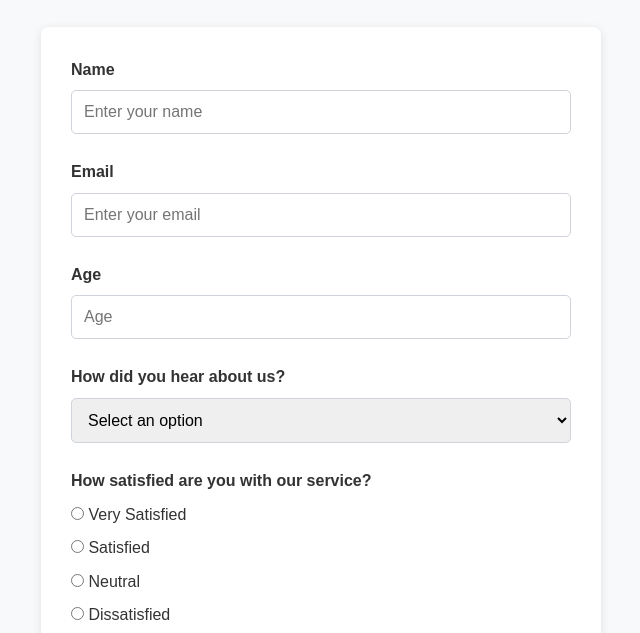
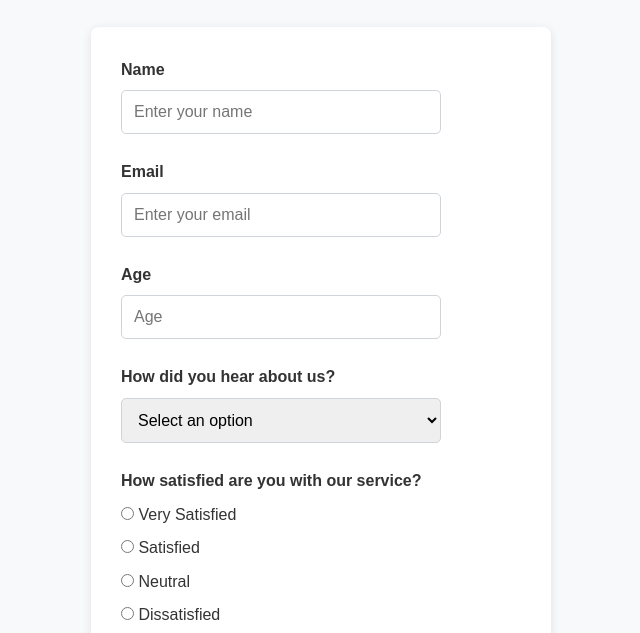
Before and after one commit to oteksolutions/codex25-015-simple-survey-form, a plain HTML site: page index.html in a window 1280 px wide. Shown: the part 146-779 px from the top of the page, without its empty margins (319-959 px from the left). Drawn offline with Linux system fonts and the light colour scheme.

Commit message:
Update css

```diff
--- a/css/style.css
+++ b/css/style.css
@@ -13,7 +13,7 @@ body {
 }
 
 .container {
-  max-width: 600px;
+  max-width: 500px;
   margin: 0 auto;
   padding: 20px;
 }
@@ -59,7 +59,7 @@ input[type="email"],
 input[type="number"],
 select,
 textarea {
-  width: 100%;
+  width: 80%;
   padding: 12px;
   border: 1px solid #ced4da;
   border-radius: 5px;
```
